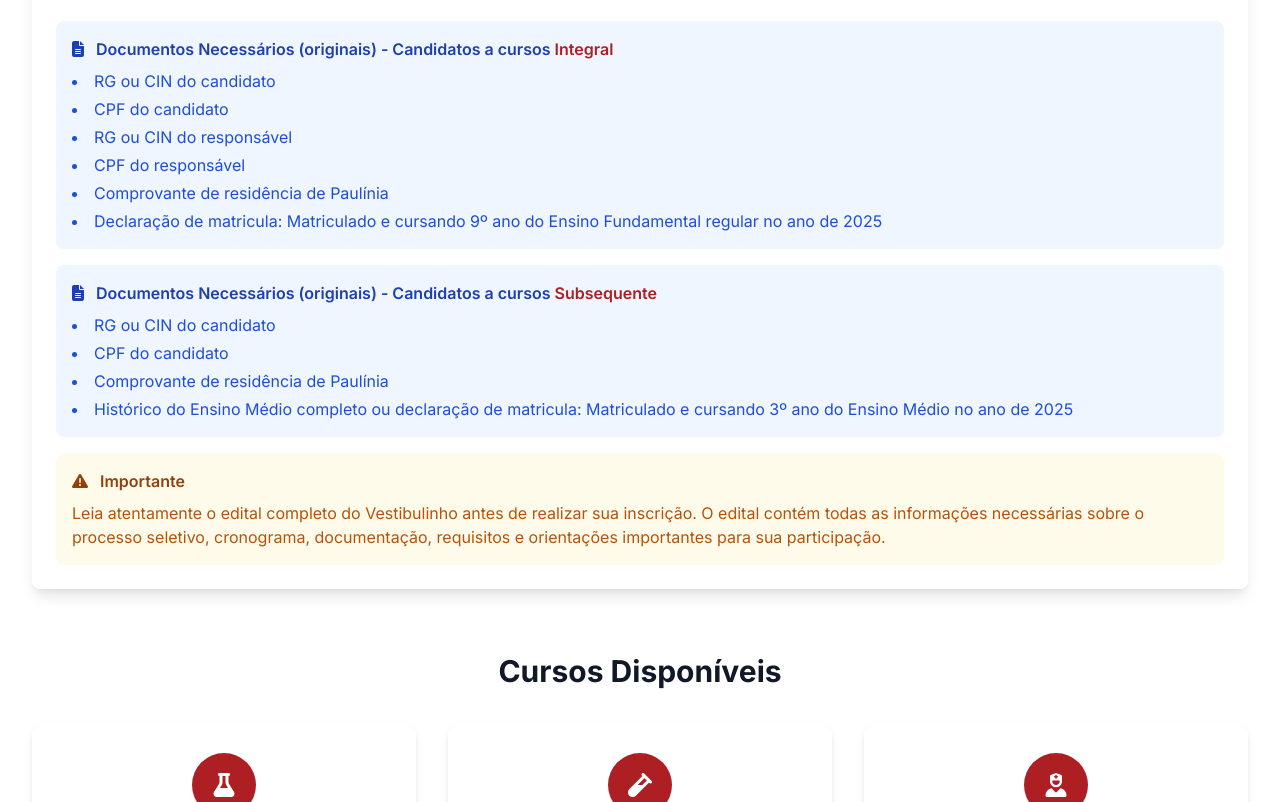
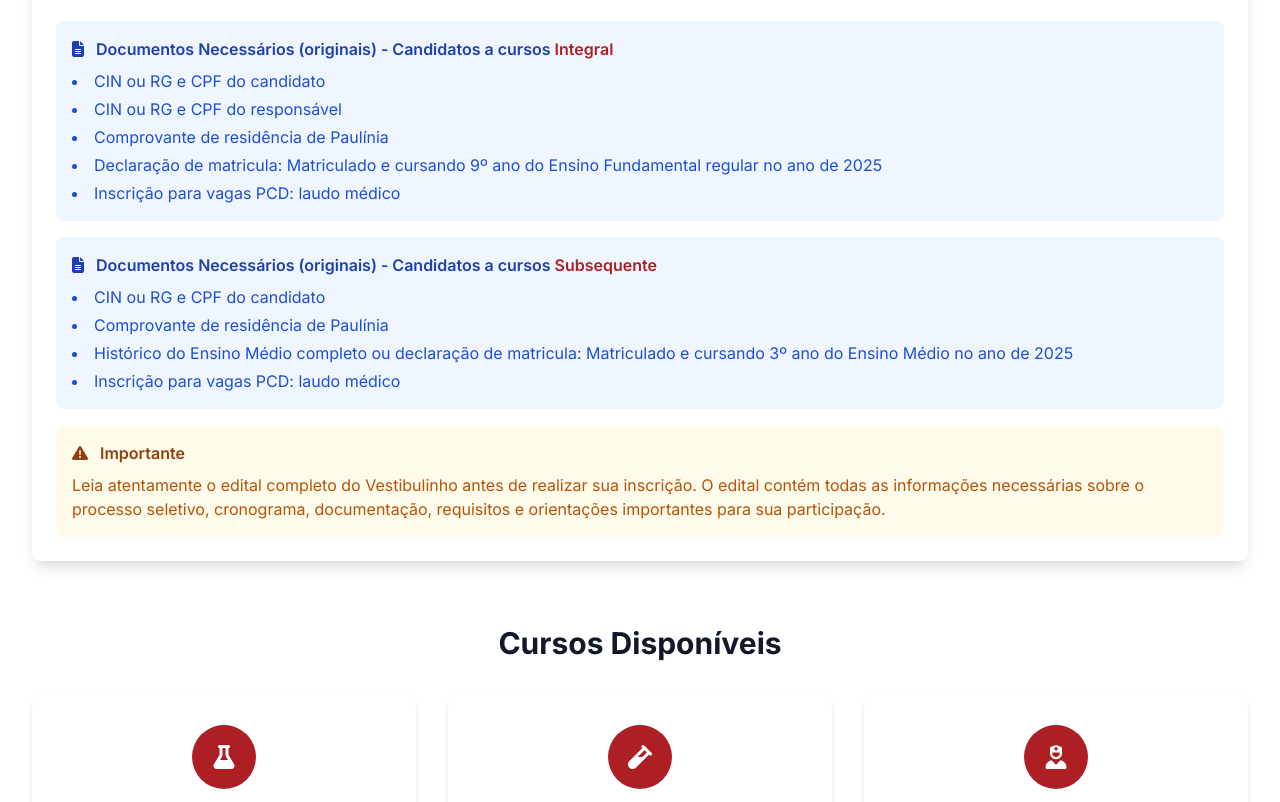
Before and after one commit to vestibulinho-etep/etep, a plain HTML site: page vestibulinho.html in a window 1280 px wide. Shown: the part 1152-1954 px from the top of the page. Drawn offline with nearby package versions, Linux system fonts and the light colour scheme; no server answers.

Commit message:
Atualiza a seção de documentos necessários no vestibulinho.html, unificando a apresentação dos documentos do candidato e responsável, e adicionando a exigência de laudo médico para inscrições PCD.

```diff
--- a/vestibulinho.html
+++ b/vestibulinho.html
@@ -154,12 +154,11 @@
                             Documentos Necessários (originais) - Candidatos a cursos <span class="text-etep-red">Integral</span>
                         </h4>
                         <ul class="list-disc list-inside text-blue-700 space-y-1">
-                            <li>RG ou CIN do candidato</li>
-                            <li>CPF do candidato</li>
-                            <li>RG ou CIN do responsável</li>
-                            <li>CPF do responsável</li>
+                            <li>CIN ou RG e CPF do candidato</li>
+                            <li>CIN ou RG e CPF do responsável</li>
                             <li>Comprovante de residência de Paulínia</li>
                             <li>Declaração de matricula: Matriculado e cursando 9º ano do Ensino Fundamental regular no ano de  2025</li>
+                            <li>Inscrição para vagas PCD: laudo médico</li>
                         </ul>
                     </div>
                     <div class="bg-blue-50 rounded-lg p-4">
@@ -168,10 +167,10 @@
                             Documentos Necessários (originais) - Candidatos a cursos <span class="text-etep-red">Subsequente</span>
                         </h4>
                         <ul class="list-disc list-inside text-blue-700 space-y-1">
-                            <li>RG ou CIN do candidato</li>
-                            <li>CPF do candidato</li>
+                            <li>CIN ou RG e CPF do candidato</li>
                             <li>Comprovante de residência de Paulínia</li>
                             <li>Histórico do Ensino Médio completo ou declaração de matricula: Matriculado e cursando 3º ano do Ensino Médio no ano de  2025</li>
+                            <li>Inscrição para vagas PCD: laudo médico</li>
                         </ul>
                     </div>
                     <div class="bg-yellow-50 rounded-lg p-4 mt-4">
```
